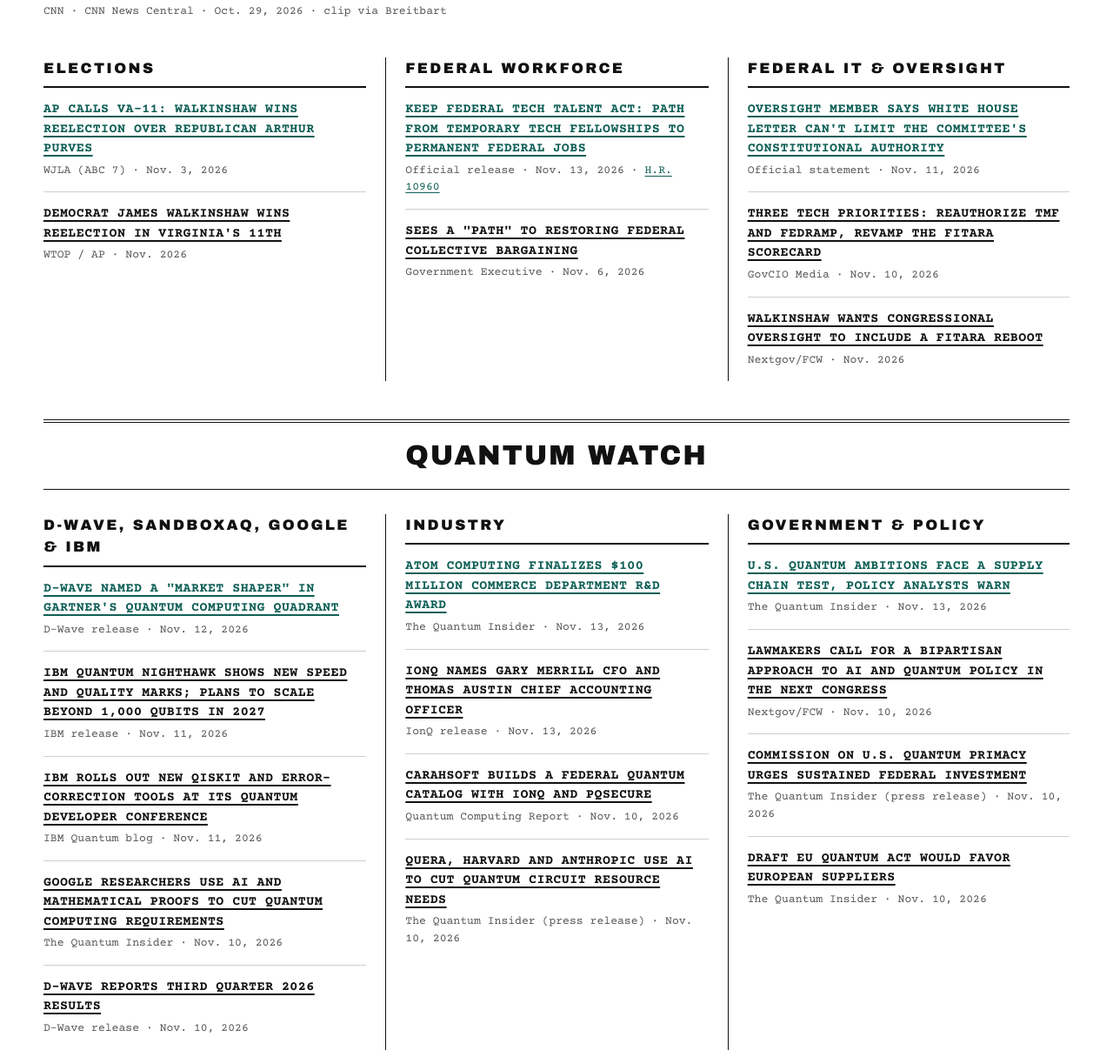
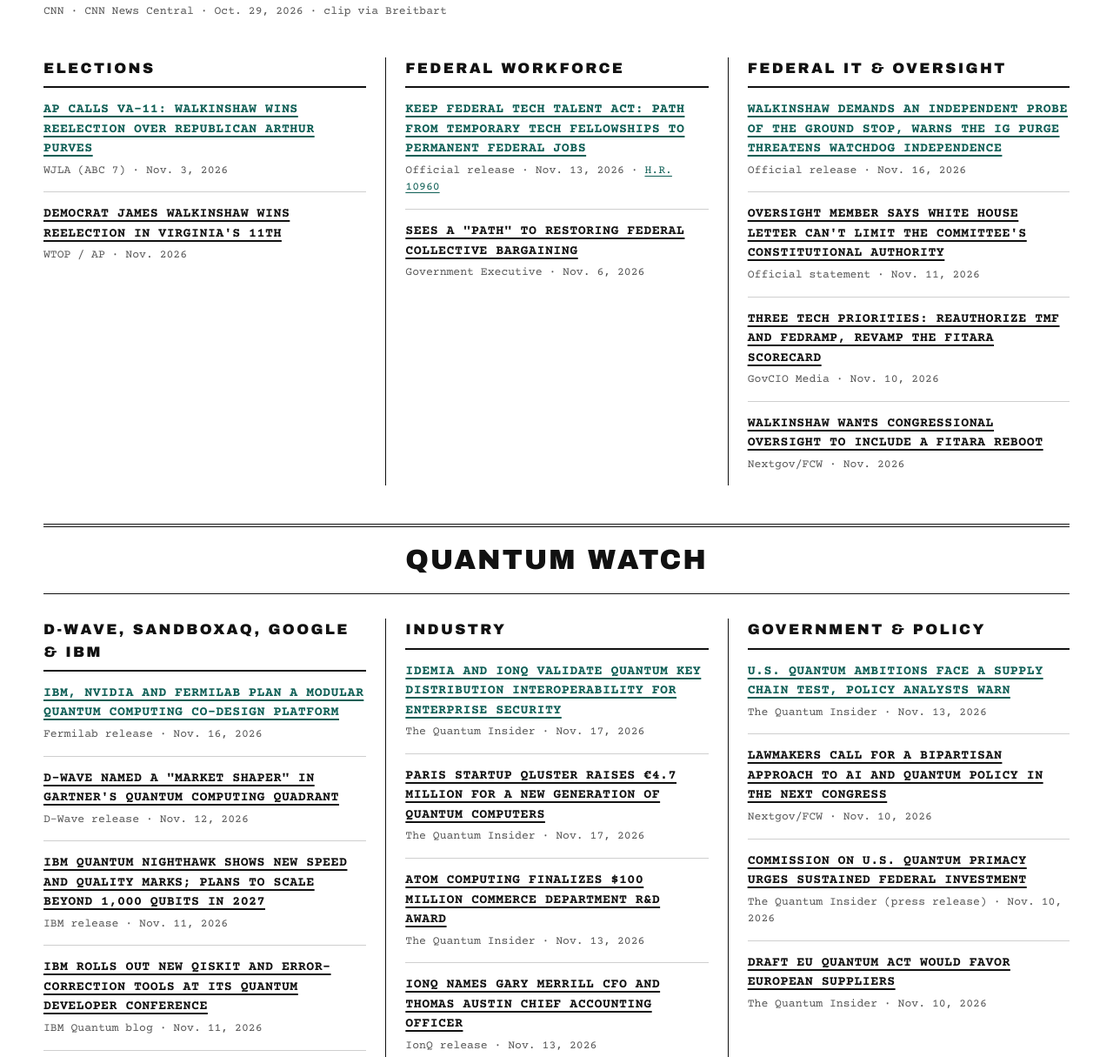
Before and after one commit to alanvalsosa/kdriven-site, a plain HTML site: page index.html in a window 1280 px wide. Shown: the part 1228-2443 px from the top of the page at 87% size. Drawn offline with nearby package versions, Linux system fonts and the light colour scheme.

Commit message:
Update KDriven page (Nov. 17, 2026 full refresh)
Co-Authored-By: Claude Opus 5.5 <noreply@anthropic.com>
Claude-Session: https://claude.ai/code/session_015jNmsPcNePME2NEjK6R4FW

```diff
--- a/index.html
+++ b/index.html
@@ -80,7 +80,7 @@ li:first-child > a { color: var(--accent); }
   <div class="mast">
     <p class="mark">KDRIVEN</p>
     <p class="tag">High-confidence sources only</p>
-    <p class="updated">Updated Mon., Nov. 16, 2026 · Walkinshaw news from the last three weeks · Quantum news from the last week</p>
+    <p class="updated">Updated Tue., Nov. 17, 2026 · Walkinshaw news from the last three weeks · Quantum news from the last week</p>
   </div>
 
   <h2 class="watch">James Walkinshaw Watch</h2>
@@ -121,6 +121,7 @@ li:first-child > a { color: var(--accent); }
   <section>
     <h2>Federal IT &amp; Oversight</h2>
     <ul>
+      <li><a href="https://walkinshaw.house.gov/news/documentsingle.aspx?DocumentID=1036">Walkinshaw demands an independent probe of the ground stop, warns the IG purge threatens watchdog independence</a><span class="src">Official release · Nov. 16, 2026</span></li>
       <li><a href="https://walkinshaw.house.gov/news/documentsingle.aspx?DocumentID=1022">Oversight member says White House letter can't limit the committee's constitutional authority</a><span class="src">Official statement · Nov. 11, 2026</span></li>
       <li><a href="https://govciomedia.com/rep-walkinshaw-on-3-tech-priorities-tmf-fitara-and-fedramp/">Three tech priorities: reauthorize TMF and FedRAMP, revamp the FITARA scorecard</a><span class="src">GovCIO Media · Nov. 10, 2026</span></li>
       <li><a href="https://www.nextgov.com/acquisition/2026/11/walkinshaw-wants-congressional-oversight-include-fitara-reboot/417124/">Walkinshaw wants congressional oversight to include a FITARA reboot</a><span class="src">Nextgov/FCW · Nov. 2026</span></li>
@@ -134,6 +135,7 @@ li:first-child > a { color: var(--accent); }
   <section>
     <h2>D-Wave, SandboxAQ, Google &amp; IBM</h2>
     <ul>
+      <li><a href="https://news.fnal.gov/2026/11/fermilab-ibm-and-nvidia-plan-modular-quantum-computing-co-design-platform-to-advance-scientific-discovery/">IBM, NVIDIA and Fermilab plan a modular quantum computing co-design platform</a><span class="src">Fermilab release · Nov. 16, 2026</span></li>
       <li><a href="https://www.dwavequantum.com/company/newsroom/press-release/d-wave-named-a-market-shaper-as-of-november-2026-in-the-gartner-emerging-market-quadrant-for-quantum-computing-established-vendors/">D-Wave named a "Market Shaper" in Gartner's quantum computing quadrant</a><span class="src">D-Wave release · Nov. 12, 2026</span></li>
       <li><a href="https://newsroom.ibm.com/2026-11-11-ibm-quantum-nighthawk-demonstrates-new-levels-of-speed-and-quality,-with-plans-to-scale-beyond-1,000-qubits-in-2027">IBM Quantum Nighthawk shows new speed and quality marks; plans to scale beyond 1,000 qubits in 2027</a><span class="src">IBM release · Nov. 11, 2026</span></li>
       <li><a href="https://www.ibm.com/quantum/blog/dev-tools-qdc-2026">IBM rolls out new Qiskit and error-correction tools at its Quantum Developer Conference</a><span class="src">IBM Quantum blog · Nov. 11, 2026</span></li>
@@ -145,6 +147,8 @@ li:first-child > a { color: var(--accent); }
   <section>
     <h2>Industry</h2>
     <ul>
+      <li><a href="https://thequantuminsider.com/2026/11/17/idemia-ionq-validate-qkd-interoperability-enterprise-security/">IDEMIA and IonQ validate quantum key distribution interoperability for enterprise security</a><span class="src">The Quantum Insider · Nov. 17, 2026</span></li>
+      <li><a href="https://thequantuminsider.com/2026/11/17/qluster-raises-e4-7-million-to-develop-a-new-generation-of-quantum-computers/">Paris startup Qluster raises &euro;4.7 million for a new generation of quantum computers</a><span class="src">The Quantum Insider · Nov. 17, 2026</span></li>
       <li><a href="https://thequantuminsider.com/2026/11/13/atom-computing-finalizes-100-million-u-s-department-of-commerce-rd-award/">Atom Computing finalizes $100 million Commerce Department R&amp;D award</a><span class="src">The Quantum Insider · Nov. 13, 2026</span></li>
       <li><a href="https://www.ionq.com/news/ionq-announces-executive-leadership-evolution">IonQ names Gary Merrill CFO and Thomas Austin chief accounting officer</a><span class="src">IonQ release · Nov. 13, 2026</span></li>
       <li><a href="https://quantumcomputingreport.com/carahsoft-builds-federal-quantum-catalog-with-ionq-and-pqsecure-partnerships/">Carahsoft builds a federal quantum catalog with IonQ and PQSecure</a><span class="src">Quantum Computing Report · Nov. 10, 2026</span></li>
```
